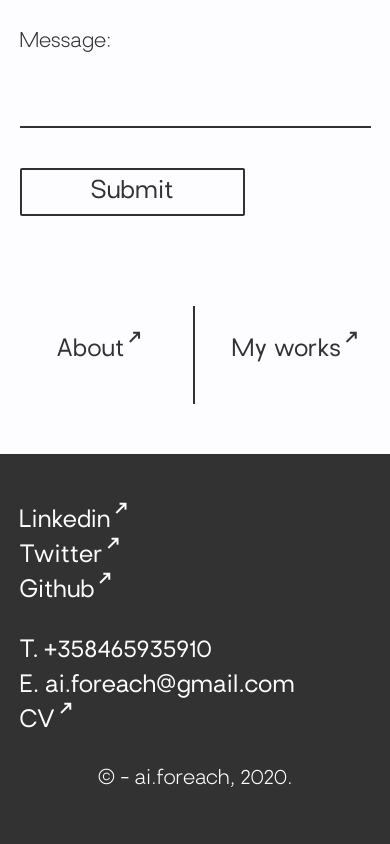
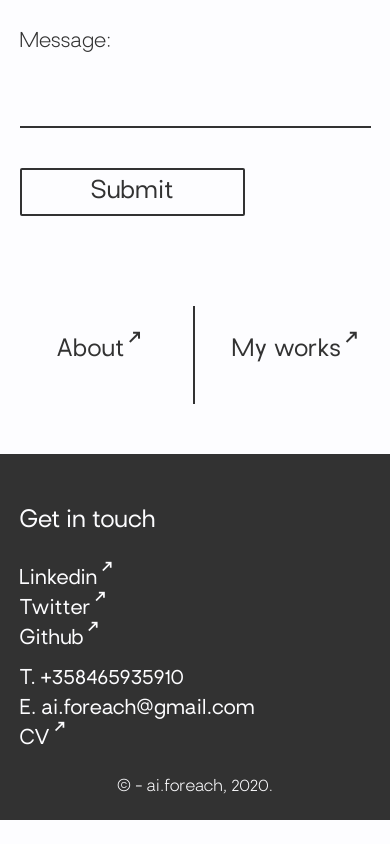
Before and after one commit to alinailina/Cover-Letter, a React (Create React App) app: page /faq in a window 390 px wide. Shown: the part 1607-2451 px from the top of the page. After the commit the page ends 2427 px from the top, so only its background shows below. Built offline with nearby package versions, Linux system fonts and the light colour scheme.

Commit message:
Fixing mobile issues

```diff
--- a/src/components/Footer.jsx
+++ b/src/components/Footer.jsx
@@ -4,6 +4,9 @@ const Footer = () => {
   return (
     <footer>
       <div>
+        <div>
+          <p>Get in touch</p>
+        </div>
         <section>
           <a
             href="https://www.linkedin.com/in/alinailina/"
--- a/src/components/index.scss
+++ b/src/components/index.scss
@@ -398,28 +398,37 @@ aside {
 
 footer {
   background-color: $black;
-  padding: 50px 0;
+  padding: 25px 0;
 
   @include desktop {
-    padding: 100px 0 50px;
+    padding: 50px 0 25px;
   }
 
   > div {
     @include child-container;
+
+    > div:first-of-type {
+      p {
+        @include heading;
+        text-align: left;
+        padding: 25px 0;
+      }
+    }
 
     // Social links
     section:first-of-type {
       //border: 1px solid red;
       display: flex;
       flex-direction: column;
-      margin-bottom: 25px;
+      margin-bottom: 10px;
       @include desktop {
-        margin-bottom: 50px;
+        margin-bottom: 25px;
       }
 
       a {
         //@include border;
-        @include heading;
+        @include text;
+        font-family: $medium;
         color: $nude;
         text-decoration: none;
 
@@ -458,7 +467,8 @@ footer {
       }
 
       a {
-        @include heading;
+        @include text;
+        font-family: $medium;
         color: $nude;
         text-decoration: none;
 
@@ -496,7 +506,11 @@ footer {
   // Copyright
   p {
     // @include border;
-    @include text;
+    font-size: 1rem;
+
+    @include desktop {
+      font-size: 1.5rem;
+    }
     color: $nude;
     text-align: center;
   }
--- a/src/index.scss
+++ b/src/index.scss
@@ -234,6 +234,24 @@ $bold: "Brasley-Bold";
   }
 }
 
+// Headings
+@mixin sm-heading {
+  font-family: $medium;
+  line-height: 1.5;
+
+  @include phone {
+    font-size: 4vw;
+  }
+
+  @include tablet {
+    font-size: 2rem;
+  }
+
+  @include desktop {
+    font-size: 2vw;
+  }
+}
+
 // Normal text
 @mixin text {
   line-height: 1.5;
--- a/src/layout/css/Home.module.scss
+++ b/src/layout/css/Home.module.scss
@@ -229,7 +229,7 @@
     }
 
     @include phone {
-      padding: 200px 0 50px;
+      padding: 150px 0 50px;
       flex-direction: column;
 
       h3 {
@@ -291,8 +291,12 @@
             margin: 0 auto;
           }
 
-          img {
-            width: 100%;
+          > div {
+            width: 70%;
+            margin: 0 auto;
+            img {
+              width: 100%;
+            }
           }
         }
 
@@ -304,7 +308,7 @@
             width: 100%;
             margin-bottom: 25px;
             > div {
-              width: 40%;
+              width: 30%;
               margin: 0 auto;
             }
 
```
